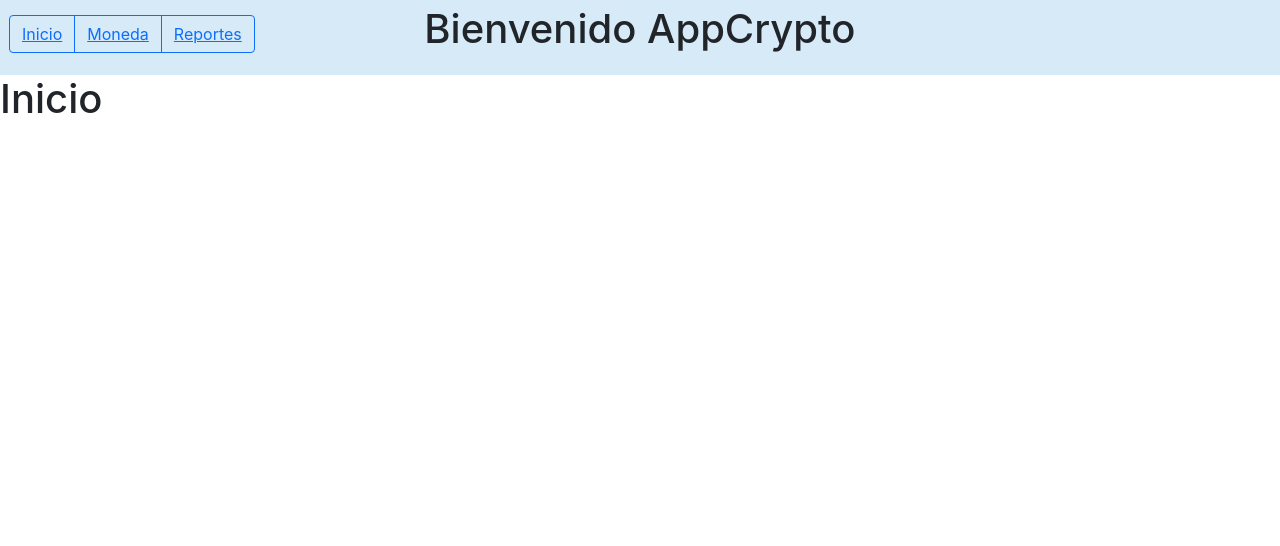
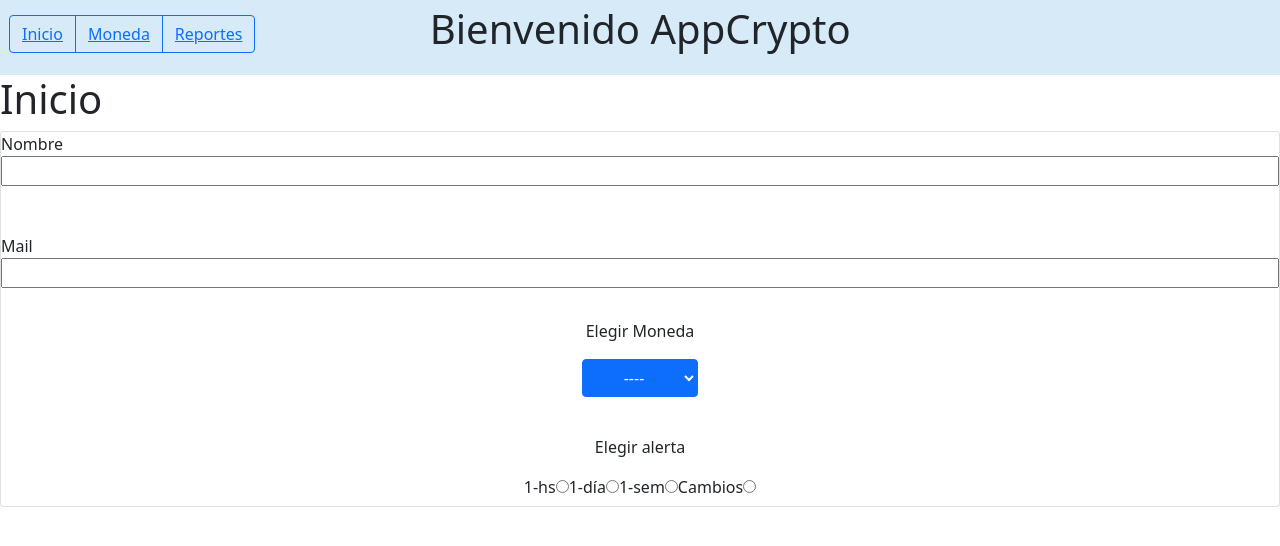
Before and after one commit to juancruzchemin/ati-crypto, a React (Create React App) app: page / in a window 1280 px wide. Shown: the top 546 px of the page. Built offline with nearby package versions, Linux system fonts and the light colour scheme.

Commit message:
creacion de formulario inicio, falta mas css

```diff
--- a/package.json
+++ b/package.json
@@ -6,6 +6,7 @@
     "@testing-library/jest-dom": "^5.11.4",
     "@testing-library/react": "^11.1.0",
     "@testing-library/user-event": "^12.1.10",
+    "bootstrap": "^5.1.3",
     "react": "^17.0.2",
     "react-dom": "^17.0.2",
     "react-router-dom": "^5.2.0",
--- a/src/App.js
+++ b/src/App.js
@@ -5,6 +5,7 @@ import Reportes from "./Componentes/Secciones/Reportes";
 import Inicio from "./Componentes/Secciones/Inicio";
 import Informacion from "./Componentes/Informacion";
 import Header from "./Componentes/Secciones/Header";
+
 
 function App() {
   return (
--- /dev/null
+++ b/src/Componentes/Formularios.jsx
@@ -0,0 +1,61 @@
+import React, {useState} from  "react"
+export default function Formularios(){
+
+    const[nombre,setNombre]=useState("");
+    const[mail,setMail]=useState("");
+    const[alerta,setAlerta]=useState("");
+    const[moneda,setMoneda]=useState("");
+
+return(
+
+
+
+<form className="card">
+
+<label htmlFor="">Nombre</label>
+<input
+type="text"
+ id="nombre"
+name="nombre"
+value={nombre}
+onChange={(e)=> setNombre(e.target.value)}
+/>
+<br></br>
+<br></br>
+<label htmlFor="">Mail</label>
+<input
+type="text"
+ id="mail"
+name="mail"
+value={mail}
+onChange={(e)=> setMail(e.target.value)}
+/>
+<br></br>
+<div className="btn ">
+<p>Elegir Moneda</p>
+<select name="moneda" onChange={(e)=> setMoneda(e.target.value)} defaultValue="" className="btn btn-primary">
+    <option value="">----</option>
+    <option value="bit">Bitcoin</option>
+    <option value="eth">Etherium</option>
+    <option value="sol">Solana</option>
+</select>
+</div>
+
+<br></br>
+<div className="btn">
+<p>Elegir alerta</p>
+<label htmlFor="" className>1-hs</label>
+<input type="radio" id="1hs" name="alerta" value="1hs" onChange={(e)=> setAlerta(e.target.value)}/>
+<label htmlFor="">1-día</label>
+<input type="radio" id="1dia" name="alerta" value="1dia" onChange={(e)=> setAlerta(e.target.value)}/>
+<label htmlFor="">1-sem</label>
+<input type="radio" id="1sem" name="alerta" value="1sem" onChange={(e)=> setAlerta(e.target.value)}/>
+<label htmlFor="">Cambios</label>
+<input type="radio" id="cambios" name="alerta" value="cambios" onChange={(e)=> setAlerta(e.target.value)}/>
+</div>
+
+</form>
+
+
+)
+}
--- a/src/Componentes/Menu.jsx
+++ b/src/Componentes/Menu.jsx
@@ -45,6 +45,7 @@ const Menu = () => {
       <label class="btn btn-outline-primary" for="btnradio3">
         <a href="/reportes">Reportes</a>
       </label>
+
     </div>
   );
 };
--- a/src/Componentes/Secciones/Inicio.jsx
+++ b/src/Componentes/Secciones/Inicio.jsx
@@ -1,9 +1,12 @@
 import React from "react";
+import Formularios from "../Formularios";
 
 const Inicio = () => {
   return (
     <div>
       <h1>Inicio</h1>
+      <Formularios></Formularios>
+
     </div>
   );
 };
--- /dev/null
+++ b/src/Componentes/styles/Card.css
@@ -0,0 +1,34 @@
+.card {
+    border: none;
+    border-radius: 8px;
+    background: url('../../images/circles.png') no-repeat, linear-gradient(to right, #A74CF2, #617BFB);
+}
+.Fitness-User-Info {
+    margin-top: 50px;
+    margin-bottom: 50px;
+    margin-left: 200px;
+}
+.Fitness-Card {
+    max-height: 140px;
+    max-width: 520px;
+}
+.Fitness-Card-Info {
+    padding-left: 0;
+    padding-right: 75px;
+}
+.Fitness-Card-Info h1{
+    font-size: 23px;
+    color: white;
+}
+.Fitness-Card-Info p{
+    font-size: 11px;
+    color: white;
+}
+.Fitness-Add {
+    display: block;
+    margin-left: auto;
+    margin-right: auto;
+    margin-top: 100px;
+    margin-bottom: 80px;
+    height: 60px;
+}
--- a/src/index.js
+++ b/src/index.js
@@ -3,6 +3,8 @@ import ReactDOM from 'react-dom';
 import './index.css';
 import App from './App';
 import reportWebVitals from './reportWebVitals';
+import'bootstrap/dist/css/bootstrap.css'
+
 
 ReactDOM.render(
   <React.StrictMode>
```
Also changed, not shown: 1 other file (tests, documents, lock files or other folders).
